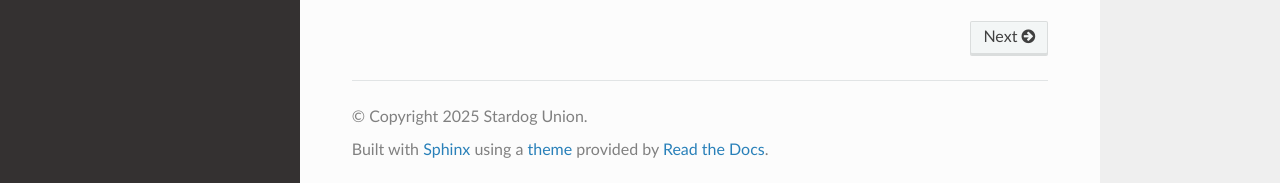
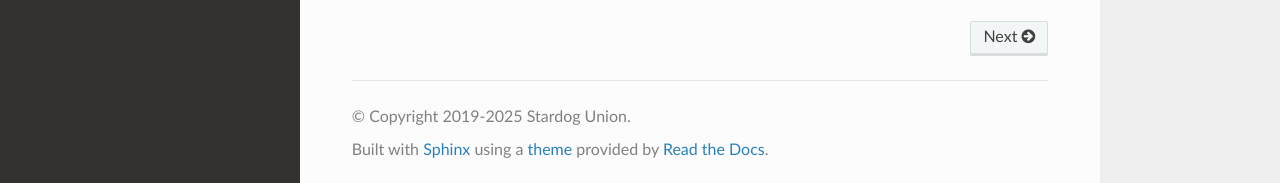
Before and after one commit to stardog-union/pystardog, a Sphinx documentation site: the page built from docs/index.rst, in a window 1280 px wide and 1070 px high. Shown: the part 884-1067 px from the top of the window. Built offline with Sphinx 7.4.7 and the Read the Docs theme 3.1.0, drawn with Linux system fonts in a browser that asks for light colours.

Commit message:
Update docs/conf.py
Co-authored-by: Michael Grove <mhgrove@users.noreply.github.com>

```diff
--- a/docs/conf.py
+++ b/docs/conf.py
@@ -20,7 +20,7 @@ sys.path.insert(0, os.path.abspath(".."))
 # -- Project information -----------------------------------------------------
 
 project = "pystardog"
-copyright = "2025 Stardog Union"
+copyright = "2019-2025 Stardog Union"
 author = "Stardog Union"
 
 # The short X.Y version
```
